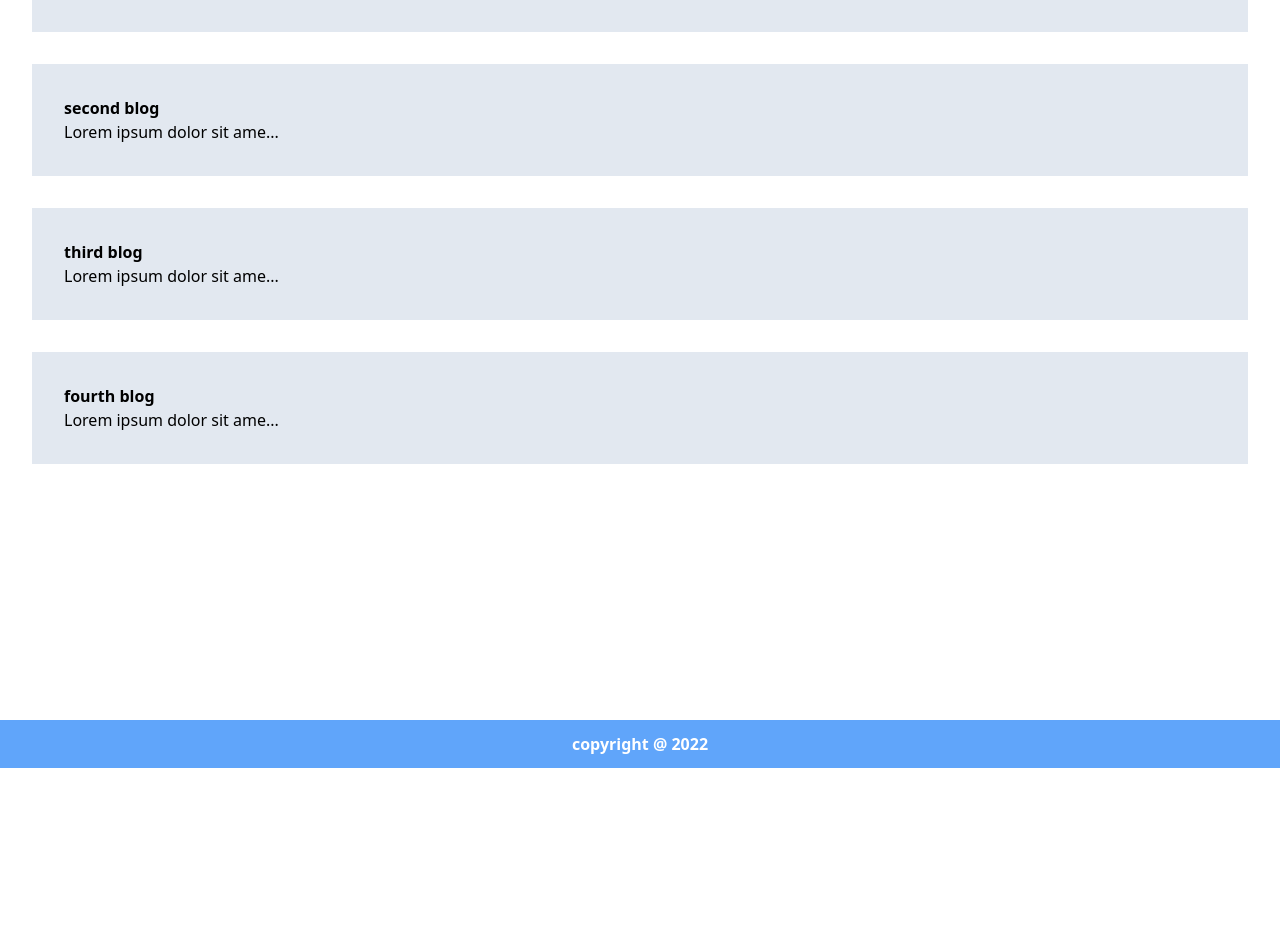
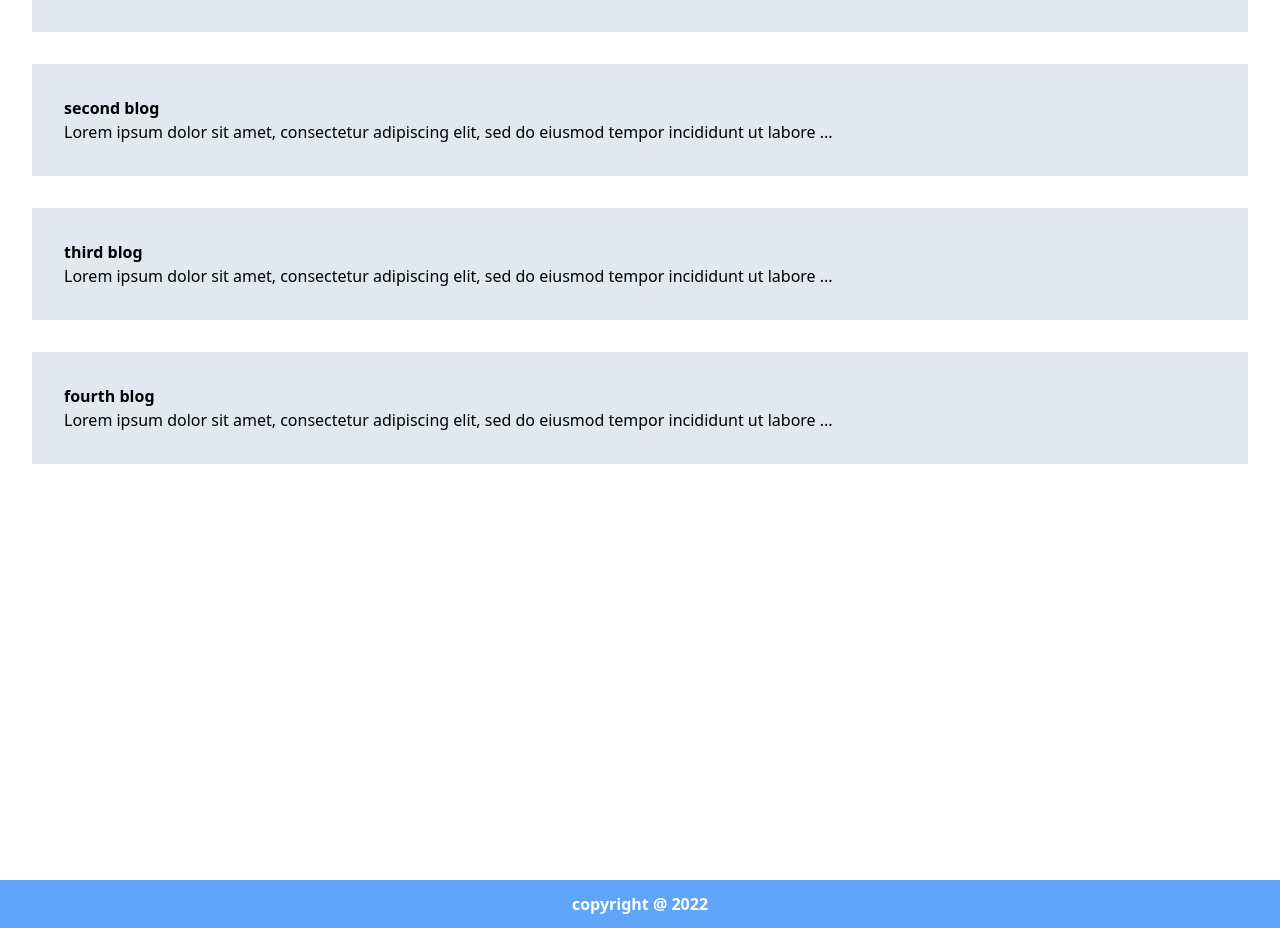
Before and after one commit to zakirali05/blogsite, a React (Create React App) app: page / in a window 1280 px wide. Shown: the part 244-1172 px from the top of the page. Before the commit the page ends 1012 px from the top, so only its background shows below. Built offline with nearby package versions, Linux system fonts and the light colour scheme.

Commit message:
fixed some css issues

```diff
--- a/src/Footer.js
+++ b/src/Footer.js
@@ -4,7 +4,7 @@ function Footer() {
   const date = new Date();
   const year = date.getFullYear();
   return (
-    <footer className="h-8 p-6 bg-blue-400 text-white font-bold flex items-center justify-center ">
+    <footer className="h-8 relative bottom-0 p-6 bg-blue-400 text-white font-bold flex items-center justify-center ">
       <h2>copyright @ {year}</h2>
     </footer>
   );
--- a/src/Home.js
+++ b/src/Home.js
@@ -3,7 +3,7 @@ import Feed from "./Feed";
 
 const Home = ({ items }) => {
   return (
-    <main className="flex-col  h-[100vh]">
+    <main className="flex-col mb-40  h-[100vh]">
       {items.length ? (
         <Feed items={items} />
       ) : (
--- a/src/Post.js
+++ b/src/Post.js
@@ -5,7 +5,7 @@ function Post({ item }) {
     <article className="bg-slate-200 m-8 p-8">
       <h1 className="font-bold">{item.title}</h1>
       <p>
-        {item.desc.length <= 25 ? item.desc : item.desc.slice(0, 25) + "..."}
+        {item.desc.length <= 100 ? item.desc : item.desc.slice(0, 100) + "..."}
       </p>
     </article>
   );
```
